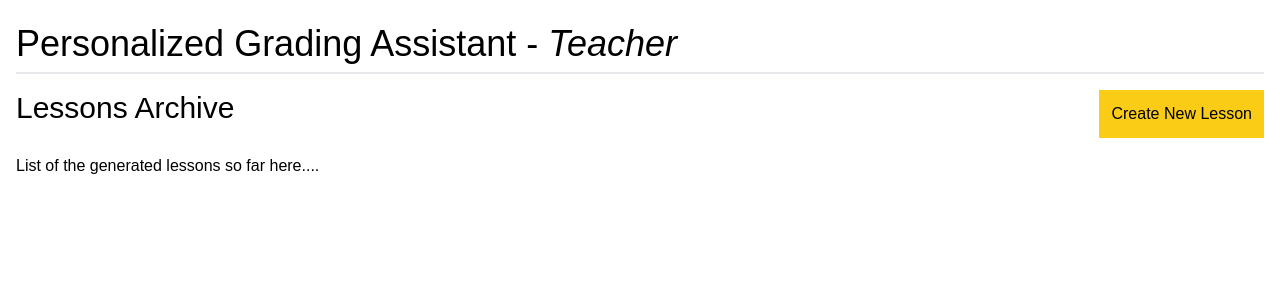
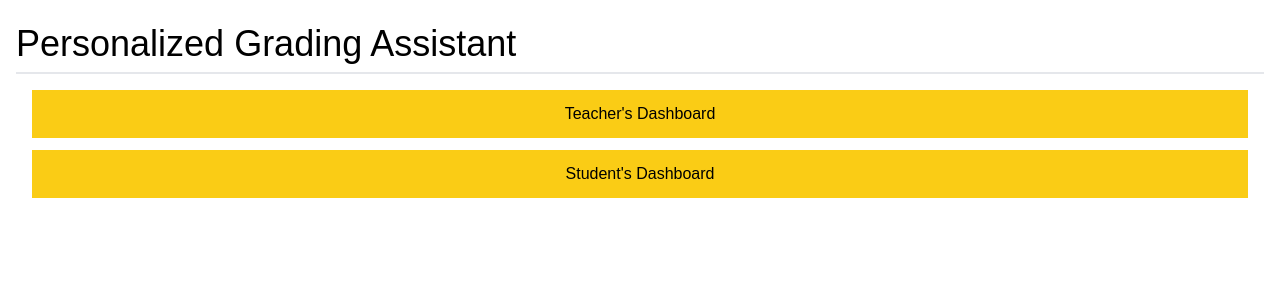
Before and after one commit to prajwxlk/personalized-grading-assistant, a Next.js app: page / in a window 1280 px wide. Shown: the top 300 px of the page. Built offline with nearby package versions, Linux system fonts and the light colour scheme.

Commit message:
basic wireframe

```diff
--- /dev/null
+++ b/src/components/navigationStudent.tsx
@@ -0,0 +1,11 @@
+import Link from 'next/link'
+
+export default function NavigationStudent() {
+  return (
+    <div className='py-2 flex flex-row justify-between border-b-2'>
+      <Link href="/">
+        <h1 className='text-4xl'>Personalized Grading Assistant - <span className='italic'>Student</span></h1>
+      </Link>
+    </div>
+  )
+}
--- /dev/null
+++ b/src/components/navigationTeacher.tsx
@@ -0,0 +1,19 @@
+import Link from 'next/link'
+
+export default function NavigationTeacher() {
+  return (
+    <div className='py-2 flex flex-row justify-between border-b-2'>
+      <Link href="/">
+        <h1 className='text-4xl'>Personalized Grading Assistant - <span className='italic'>Teacher</span></h1>
+      </Link>
+      <div className='flex flex-row gap-2'>
+        <button className='p-3 bg-yellow-400 hover:bg-yellow-500'>
+          <a href='/teacher/new'>Create New Lesson</a>
+        </button>
+        <button className='p-3 bg-yellow-400 hover:bg-yellow-500'>
+          <a href='/teacher'>Lesson Archive</a>
+        </button>
+      </div>
+    </div>
+  )
+}
--- a/src/pages/index.tsx
+++ b/src/pages/index.tsx
@@ -4,20 +4,19 @@ export default function Home() {
   return (
     <div className='m-4'>
       <div className='py-2 flex flex-row justify-between border-b-2'>
-        <h1 className='text-4xl'>Personalized Grading Assistant - <span className='italic'>Teacher</span></h1>
+        <h1 className='text-4xl'>Personalized Grading Assistant</h1>
       </div>
-      <div>
-        <div className='py-4 flex flex-row justify-between'>
-          <h1 className='text-3xl'>Lessons Archive</h1>
-          <button className='p-3 bg-yellow-400 hover:bg-yellow-500'>
-            <Link href='/new'>
-              Create New Lesson
-            </Link>
+      <div className='flex flex-col gap-3 p-4'>
+        <Link href='/teacher'>
+          <button className='p-3 w-full bg-yellow-400 hover:bg-yellow-500'>
+            Teacher's Dashboard
           </button>
-        </div>
-        <div>
-          List of the generated lessons so far here....
-        </div>
+        </Link>
+        <Link href='/student'>
+          <button className='p-3 w-full bg-yellow-400 hover:bg-yellow-500'>
+            Student's Dashboard
+          </button>
+        </Link>
       </div>
     </div>
   )
--- /dev/null
+++ b/src/pages/student/index.tsx
@@ -0,0 +1,18 @@
+import NavigationStudent from '@/components/navigationStudent'
+import Link from 'next/link'
+
+export default function index() {
+  return (
+    <div className='m-4'>
+      <NavigationStudent/>
+      <div>
+        <div className='py-4 flex flex-row justify-between'>
+          <h1 className='text-3xl'>Lessons Archive</h1>
+        </div>
+        <div>
+          List of the lessons teacher has assigned the student so far...
+        </div>
+      </div>
+    </div>
+  )
+}
--- /dev/null
+++ b/src/pages/teacher/index.tsx
@@ -0,0 +1,18 @@
+import NavigationTeacher from '@/components/navigationTeacher'
+import Link from 'next/link'
+
+export default function Home() {
+  return (
+    <div className='m-4'>
+      <NavigationTeacher/>
+      <div>
+        <div className='py-4 flex flex-row justify-between'>
+          <h1 className='text-3xl'>Lessons Archive</h1>
+        </div>
+        <div>
+          List of the generated lessons so far here....
+        </div>
+      </div>
+    </div>
+  )
+}
--- a/src/pages/new.tsx
+++ b/src/pages/teacher/new.tsx
@@ -1,3 +1,4 @@
+import NavigationTeacher from '@/components/navigationTeacher'
 import { Inter, Roboto } from 'next/font/google'
 
 const roboto = Roboto({
@@ -8,9 +9,7 @@ const roboto = Roboto({
 export default function New() {
     return (
         <div className='m-4'>
-            <div className='py-2 flex flex-row justify-between border-b-2'>
-                <h1 className='text-4xl'>Personalized Grading Assistant - <span className='italic'>Teacher</span></h1>
-            </div>
+            <NavigationTeacher/>
             <div className='py-4 flex flex-row justify-between'>
                 <h1 className='text-3xl'>Create New Lesson</h1>
             </div>
```
